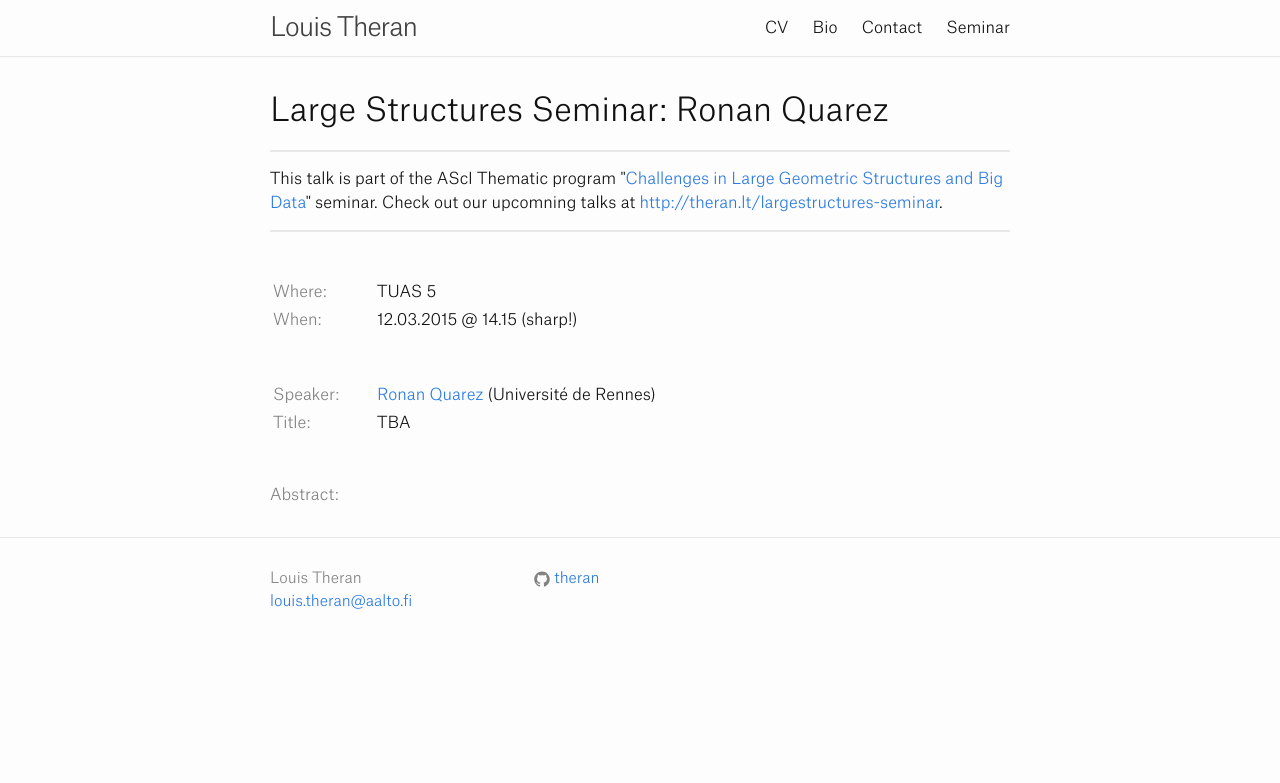
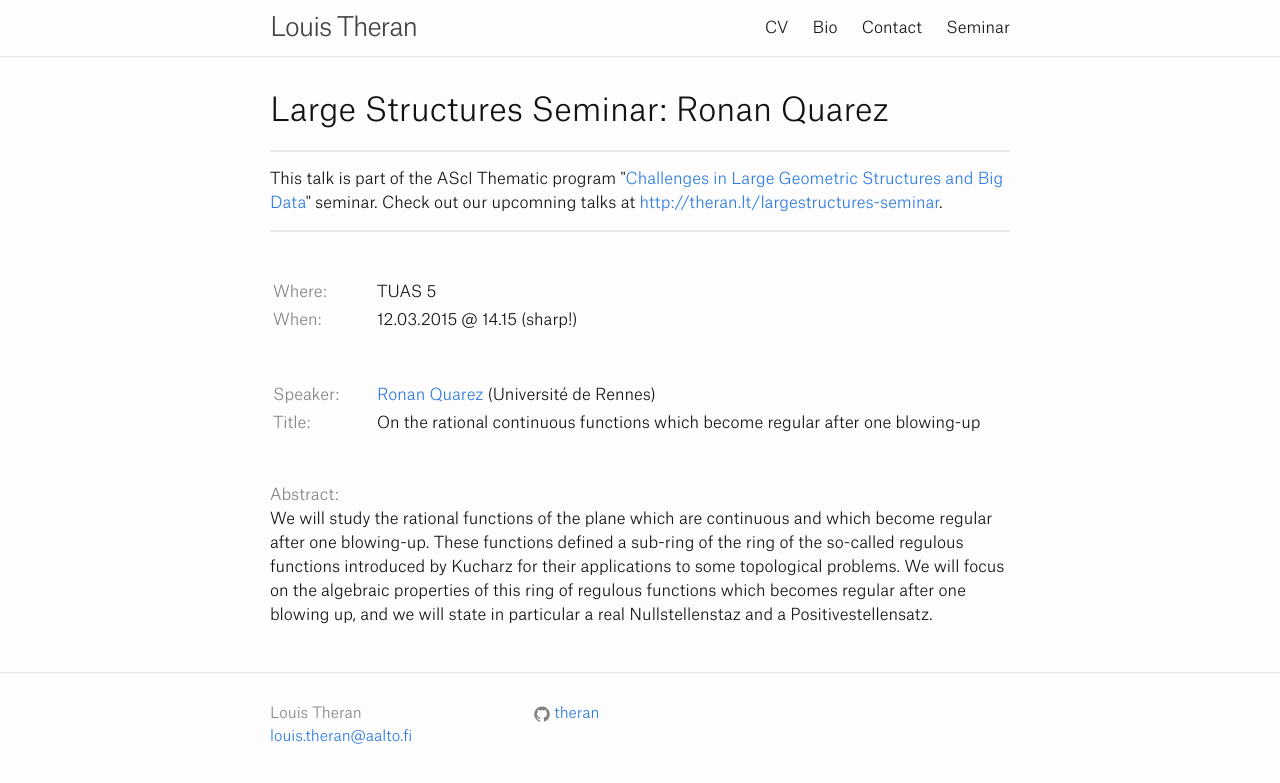
Before and after one commit to theran/theran.github.io, a Jekyll site: the page built from _seminartalks/2015-03-12-quarez.md, in a window 1280 px wide. Shown: the top 783 px of the page. Built offline with Jekyll 4.4.1, drawn with Linux system fonts in a browser that asks for light colours.

Commit message:
Update 2015-03-12-quarez.md

```diff
--- a/_seminartalks/2015-03-12-quarez.md
+++ b/_seminartalks/2015-03-12-quarez.md
@@ -4,9 +4,10 @@ speaker: Ronan Quarez
 speakerinst: Université de Rennes
 speakershortinst: Rennes
 speakerurl: http://perso.univ-rennes1.fr/ronan.quarez/
-talktitle:  TBA
+talktitle:  On the rational continuous functions which become regular after one blowing-up
 talkdate: 12.03.2015
 talktime: 14.15 (sharp!)
 talkplace: TUAS 5
 title: "Large Structures Seminar - Ronan Quarez"
 ---
+We will study the rational functions of the plane which are continuous and which become regular after one blowing-up. These functions defined a sub-ring of the ring of the so-called regulous functions introduced by Kucharz for their applications to some topological problems. We will focus on the algebraic properties of this ring of regulous functions which becomes regular after one blowing up, and we will state in particular a real Nullstellenstaz and a Positivestellensatz.
```
